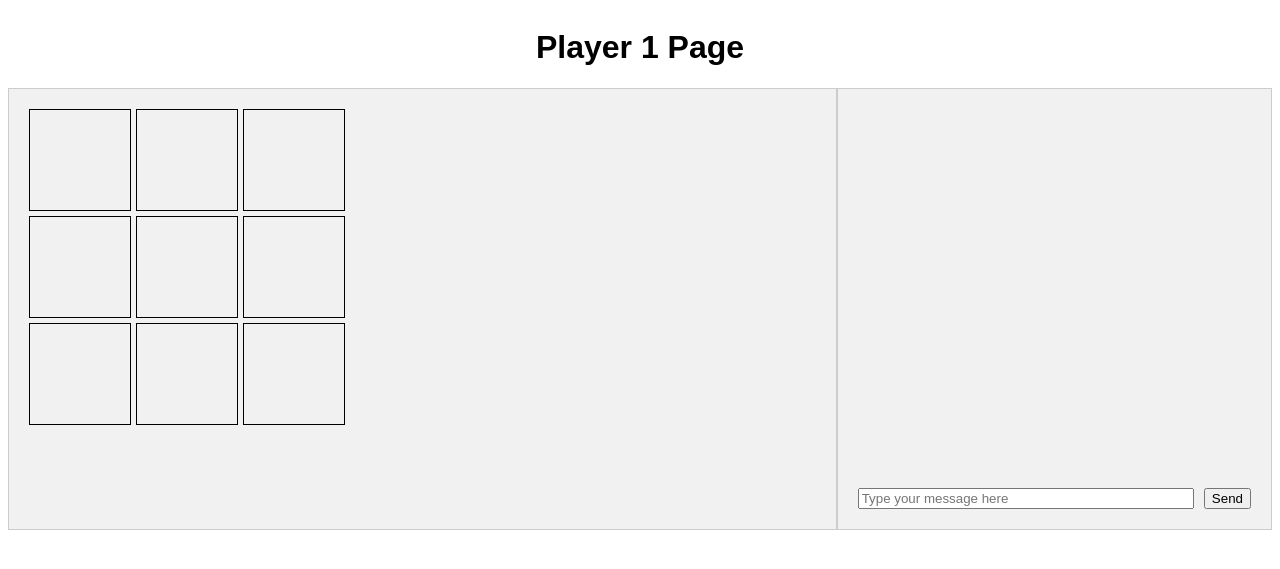
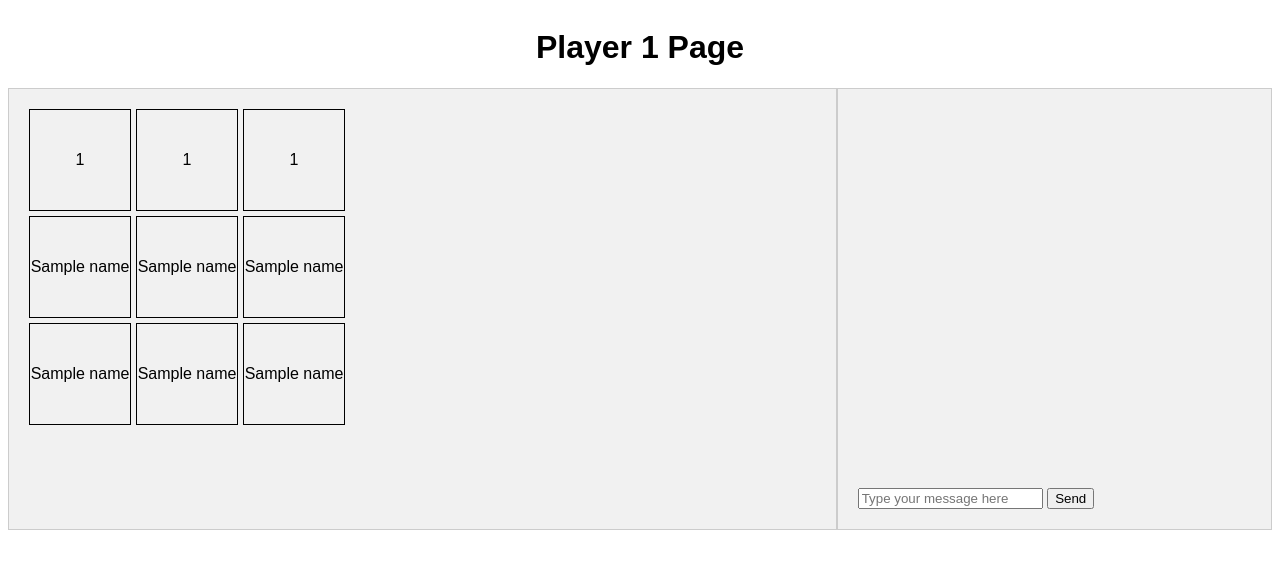
Before and after one commit to systemshift/MUD-LLM, a Flask app: template templates/player1.html in a window 1280 px wide. Shown: the top 569 px of the page. Run offline with Flask 3, Linux system fonts and the light colour scheme; the template is opened without the code that fills it: most values are stand-ins (such as "Sample title", 1, 10 or a date in 2020).

Commit message:
make player 1 and 2 pages display their 2d state as a table

```diff
--- a/app.py
+++ b/app.py
@@ -23,9 +23,10 @@ def player1():
             if row is not None and col is not None:
                 game.make_move('player1', int(row), int(col), 1)
         return jsonify({
+            'boardHtml': render_template('board.html', board=game.board[1]),
             'messagesHtml': render_template('messages.html', messages=chat.group_chat_1)
         })
-    return render_template('player1.html', messages=chat.group_chat_1, board=game.board)
+    return render_template('player1.html', messages=chat.group_chat_1, board=game.board[1])
 
 @app.route('/player2', methods=['GET', 'POST'])
 def player2():
@@ -38,9 +39,10 @@ def player2():
             if row is not None and col is not None:
                 game.make_move('player2', int(row), int(col), 1)
         return jsonify({
+            'boardHtml': render_template('board.html', board=game.board[1]),
             'messagesHtml': render_template('messages.html', messages=chat.group_chat_2)
         })
-    return render_template('player2.html', messages=chat.group_chat_2, board=game.board)
+    return render_template('player2.html', messages=chat.group_chat_2, board=game.board[1])
 
 
 @app.route('/player3', methods=['GET', 'POST'])
--- a/templates/player1.html
+++ b/templates/player1.html
@@ -36,16 +36,6 @@
             overflow-y: auto;
             margin-bottom: 10px;
         }
-        .form-container {
-            margin-bottom: 20px;
-        }
-        .chat form {
-            display: flex;
-        }
-        .chat input[type="text"] {
-            flex-grow: 1;
-            margin-right: 10px;
-        }
         .board {
             display: grid;
             grid-template-columns: repeat(3, 1fr);
@@ -75,13 +65,14 @@
         <div class="board" id="board">
             {% for row in range(3) %}
                 {% for col in range(3) %}
-                    <div class="cell" data-row="{{ row }}" data-col="{{ col }}"></div>
+                    <div class="cell" data-row="{{ row }}" data-col="{{ col }}">
+                        {{ board[1][row][col] if board[1][row][col] is not none else '' }}
+                    </div>
                 {% endfor %}
             {% endfor %}
         </div>
     </div>
 
-    <!-- Chat -->
     <div class="chat">
         <div class="messages" id="messages">
             {% for player, message in messages %}
@@ -97,6 +88,24 @@
 
 <script>
 $(document).ready(function() {
+    function attachCellClickHandlers() {
+        $('.cell').click(function() {
+            var row = $(this).data('row');
+            var col = $(this).data('col');
+            console.log("Clicked on cell:", col, row); // Swap row and col for debugging
+            $.ajax({
+                type: 'POST',
+                url: '{{ url_for("player1") }}',
+                data: { row: col, col: row }, // Swap row and col when sending data
+                success: function(response) {
+                    $('#board').html(response.boardHtml);
+                    $('#messages').html(response.messagesHtml);
+                    attachCellClickHandlers(); // Re-attach click handlers after updating the board
+                }
+            });
+        });
+    }
+
     $('#chat-form').submit(function(event) {
         event.preventDefault();
         $.ajax({
@@ -111,23 +120,10 @@
         });
     });
 
-        $('.cell').click(function() {
-            var row = $(this).data('row');
-            var col = $(this).data('col');
-            $.ajax({
-                type: 'POST',
-                url: '{{ url_for("player1") }}',
-                data: { row: row, col: col },
-                success: function(response) {
-                    $('#messages').html(response.messagesHtml);
+    attachCellClickHandlers(); // Attach click handlers on page load
     $('#messages').scrollTop($('#messages')[0].scrollHeight);
-                }
-            });
 });
 
-        // Scroll to the bottom of the messages on page load
-        $('#messages').scrollTop($('#messages')[0].scrollHeight);
-    });
 </script>
 
 </body>
```
Also changed, not shown: templates/board.html (added, +9 -0 lines), templates/player2.html (+22 -26 lines). Lines whose indentation alone changed are shown as unchanged.
